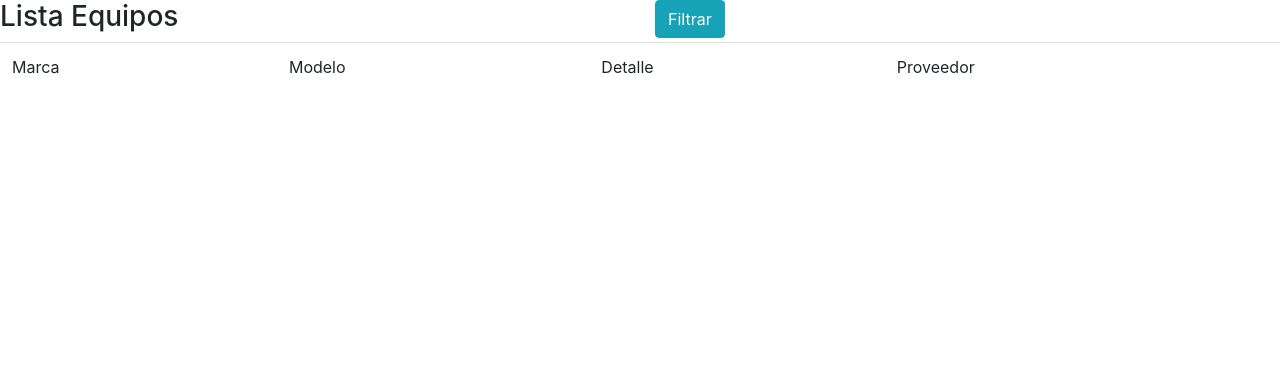
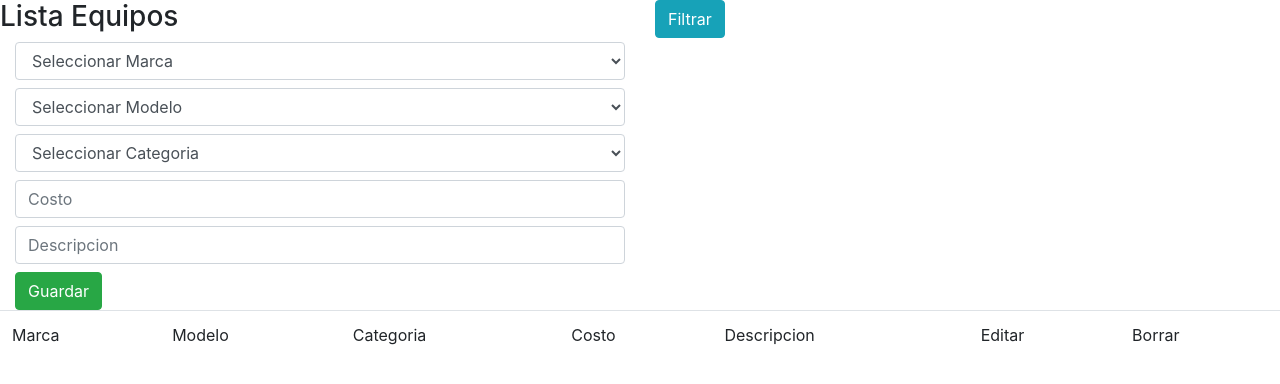
Before and after one commit to joninet2971/efi_python, a Flask app: page /equipos in a window 1280 px wide. Shown: the part 126-510 px from the top of the page. Run offline with Flask 3, Linux system fonts and the light colour scheme; some libraries are stand-ins or nearby versions.

Commit message:
equipos.html

```diff
--- a/app.py
+++ b/app.py
@@ -14,7 +14,7 @@ db = SQLAlchemy(app)
 migrate = Migrate(app, db)
 
 
-from models import Fabricante, Marca, Modelo, Proveedor, Categoria
+from models import Fabricante, Marca, Modelo, Proveedor, Categoria, Equipo
 
 @app.route("/")
 def index():
@@ -22,17 +22,39 @@ def index():
         'index.html'
     )
 
-@app.route("/equipos")
+@app.route("/equipos", methods=['GET', 'POST'])
 def equipos():
+    equipos = Equipo.query.all()
+    categorias = Categoria.query.all()
+    marcas = Marca.query.all()
+    modelos = Modelo.query.all()
+
+    if request.method == 'POST':
+        marca = request.form['marca']
+        modelo = request.form['modelo']
+        categoria= request.form['categoria']
+        costo = request.form['costo']
+        descripcion = request.form['descripcion']
+
+
+
+
+        nuevo_equipo = Equipo(marca=marca, modelo=modelo, categoria=categoria, costo=costo, descripcion=descripcion)
+        db.session.add(nuevo_equipo)
+        db.session.commit()
+        return redirect(url_for('equipos'))
+
     return render_template(
-        'equipos.html'
-    )
+        'equipos.html',
+        equipos=equipos,
+        modelos=modelos,
+        categorias=categorias,
+        marcas=marcas)
+
 
 @app.route("/stock")
 def stock():
-    return render_template(
-        'stock.html'
-    )
+    return render_template('stock.html')
 
 @app.route("/categoria", methods=['POST', 'GET'])
 def agregarCategoria():
@@ -103,7 +125,10 @@ def agregarModelo():
         db.session.commit()
         return redirect(url_for('agregarModelo'))
 
-    return render_template('lista_modelos.html', modelos=modelos, fabricantes=fabricantes, marcas=marcas)
+    return render_template('lista_modelos.html',
+                            modelos=modelos,
+                            fabricantes=fabricantes,
+                            marcas=marcas)
 
 
 @app.route("/marca/<id>/editar", methods=['GET', 'POST'])
--- a/templates/equipos.html
+++ b/templates/equipos.html
@@ -13,21 +13,59 @@
         <a href="/buscar" class="btn btn-info"> Filtrar </a>
     </div>
 </div>
+<div class="col-6">
+
+    <form action="" method="post">
+
+        <select name="marca" class="form-control mb-2">
+            <option value="" disabled selected>Seleccionar Marca</option>
+            {% for marca in marcas %}
+            <option value="{{ marca.id }}">{{ marca.nombre_marca }}</option>
+            {% endfor %}
+        </select>
+
+        <select name="modelo" class="form-control mb-2">
+            <option value="" disabled selected>Seleccionar Modelo</option>
+            {% for modelo in modelos %}
+            <option value="{{ modelo.id }}">{{ modelo.nombre_modelo }}</option>
+            {% endfor %}
+        </select>
+
+        <select name="categoria" class="form-control mb-2">
+            <option value="" disabled selected>Seleccionar Categoria</option>
+            {% for categoria in categorias %}
+            <option value="{{ categoria.id }}">{{ categoria.nombre_categoria }}</option>
+            {% endfor %}
+        </select>
+
+        <input type="number" name="costo" class="form-control mb-2" placeholder="Costo">
+        <input type="text" name="descripcion" class="form-control mb-2" placeholder="Descripcion">
+        <button type="submit" class="btn btn-success">Guardar</button>
+
+    </form>
+
+</div>
 <table class="table">
     <thead>
         <tr>
             <td>Marca</td>
             <td>Modelo</td>
-                <td>Detalle</td>
-                <td>Proveedor</td>
+            <td>Categoria</td>
+            <td>Costo</td>
+            <td>Descripcion</td>
+            <td>Editar</td>
+            <td>Borrar</td>
         </tr>
     </thead>
     {% for equipo in equipos %}
         <tr>
-                <td>{{equipo.marca}}</td>
-                <td>{{equipo.modelo}}</td>
-                <td>{{equipo.detalle}}</td>
-                <td>{{equipo.proveedor}}</td>
+            <td>{{equipo.marca.nombre_marca}}</td>
+            <td>{{equipo.modelo.nombre_modelo}}</td>
+            <td>{{equipo.categoria.nombre_categoria}}</td>
+            <td>{{equipo.costo}}</td>
+            <td>{{equipo.descripcion}}</td>
+            <td><a href="/equipo/{{equipo.id}}/editar">Editar</a></td>
+            <td><a href="/equipo/{{equipo.id}}/borrar">Borrar</a></td>
         </tr>
     {% endfor %}
 </table>
--- a/templates/lista_modelos.html
+++ b/templates/lista_modelos.html
@@ -48,7 +48,7 @@
                         <td>{{ modelo.fabricante.nombre_fabricante }}</td>
                         <td>{{ modelo.marca.nombre_marca }}</td>
                         <td><a href="/modelo/{{modelo.id}}/editar">Editar</a></td>
-                        <td><a href="/modelo//{{modelo.id}}/borrar">Borrar</a></td>
+                        <td><a href="/modelo/{{modelo.id}}/borrar">Borrar</a></td>
                     </tr>
                 {% endfor %}
             </table>
```
Also changed, not shown: migrations/versions/581687d54818_initial_migration.py (added, +38 -0 lines), migrations/versions/7a5f10cc33ba_initial_migration.py (added, +38 -0 lines), migrations/versions/aaba7f535b28_initial_migration.py (added, +36 -0 lines), models.py (+4 -3 lines). Lines whose indentation alone changed are shown as unchanged.
